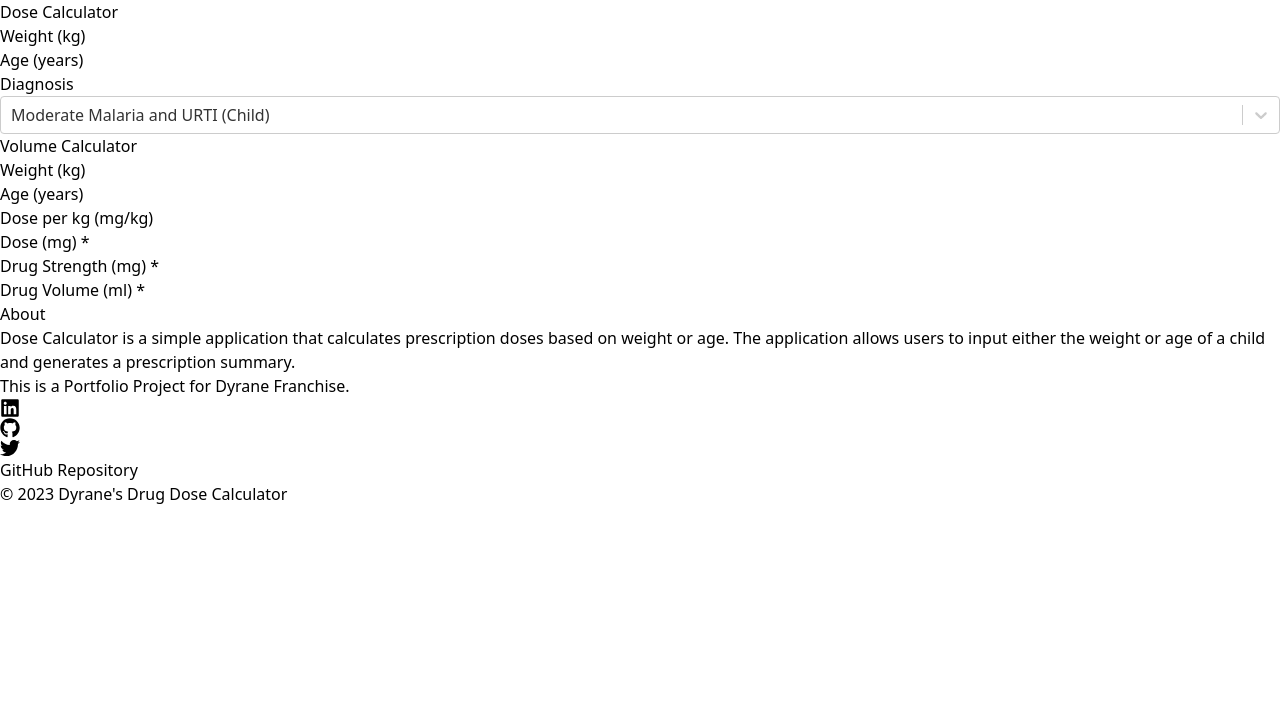
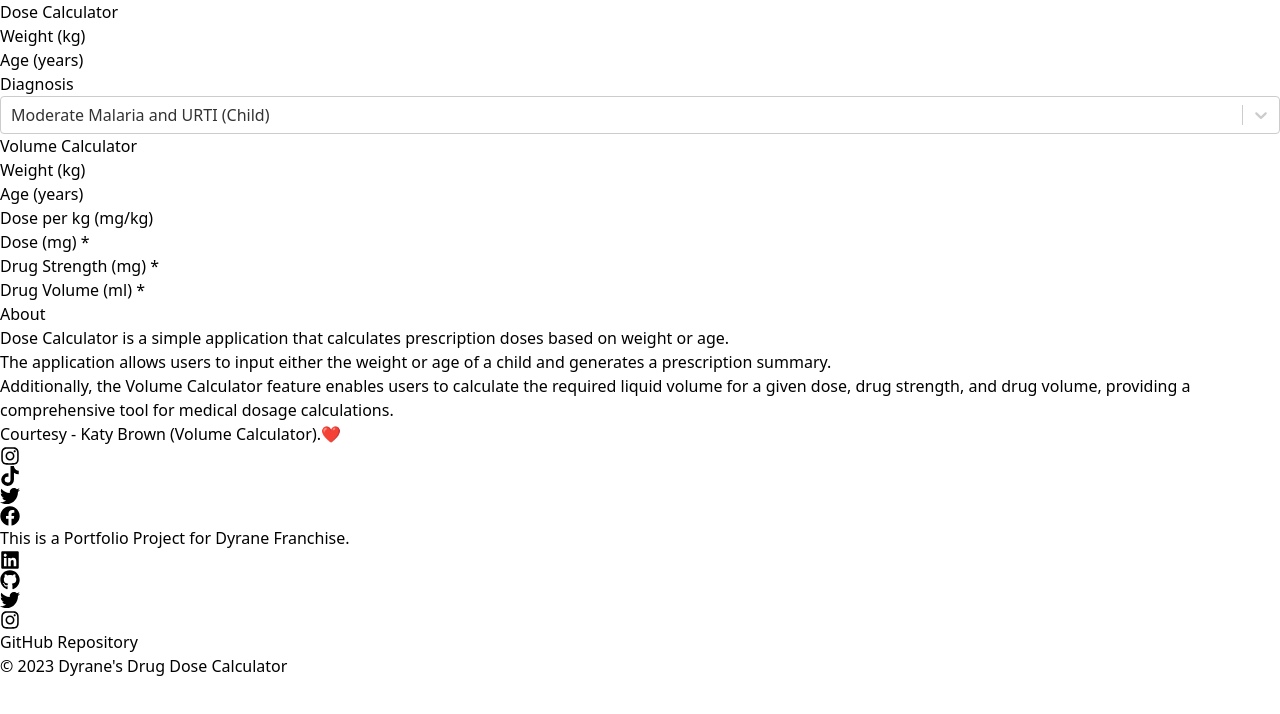
Before and after one commit to Dr-dyrane/drug, a React (Vite) app: page / in a window 1280 px wide. Shown: the top 714 px of the page. Built offline with nearby package versions, Linux system fonts and the light colour scheme.

Commit message:
modified:   src/components/Footer.jsx

```diff
--- a/src/components/Footer.jsx
+++ b/src/components/Footer.jsx
@@ -1,5 +1,5 @@
 import React from "react";
-import { FaLinkedin, FaGithub, FaTwitter } from "react-icons/fa";
+import { FaLinkedin, FaGithub, FaTwitter, FaInstagram, FaTiktok, FaFacebook } from "react-icons/fa";
 
 const Footer = () => {
 	return (
@@ -8,11 +8,55 @@ const Footer = () => {
 				<div className="text-center">
 					<p className="text-xl font-semibold mb-2">About</p>
 					<p className="text-gray-300">
-						Dose Calculator is a simple application that calculates
-						prescription doses based on weight or age. The application allows
-						users to input either the weight or age of a child and generates a
-						prescription summary.
+						Dose Calculator is a simple application that calculates prescription
+						doses based on weight or age.<br />The application allows users to input
+						either the weight or age of a child and generates a prescription
+						summary.<br />Additionally, the Volume Calculator feature enables users
+						to calculate the required liquid volume for a given dose, drug
+						strength, and drug volume, providing a comprehensive tool for
+						medical dosage calculations.
 					</p>
+					<div className="text-gray-300 italic p-2">
+						Courtesy - Katy Brown (Volume Calculator).
+						<span role="img" aria-label="heart" className="">
+							❤️
+						</span>
+						<div className="flex flex-row items-center justify-center p-2 text-white space-x-4">
+							<a
+								href="https://instagram.com/katy.brown__/"
+								target="_blank"
+								rel="noopener noreferrer"
+								className=""
+							>
+								<FaInstagram size={20} />
+							</a>
+							<a
+								href="https://tiktok.com/@katybrown_1/"
+								target="_blank"
+								rel="noopener noreferrer"
+								className=""
+							>
+								<FaTiktok size={20} />
+							</a>
+							<a
+								href="https://twitter.com/UkaegbuKatheri1/"
+								target="_blank"
+								rel="noopener noreferrer"
+								className=""
+							>
+								<FaTwitter size={20} />
+							</a>
+							<a
+								href="https://www.facebook.com/profile.php?id=61550207461948&mibextid=LQQJ4d"
+								target="_blank"
+								rel="noopener noreferrer"
+								className=""
+							>
+								<FaFacebook size={20} />
+							</a>
+						</div>
+					</div>
+
 					<p className="text-gray-300 mb-4">
 						This is a Portfolio Project for Dyrane Franchise.
 					</p>
@@ -39,6 +83,13 @@ const Footer = () => {
 					>
 						<FaTwitter size={20} />
 					</a>
+					<a
+						href="https://instagram.com/dyrane"
+						target="_blank"
+						rel="noopener noreferrer"
+					>
+						<FaInstagram size={20} />
+					</a>
 				</div>
 				<div className="text-center mb-4">
 					<a
```
